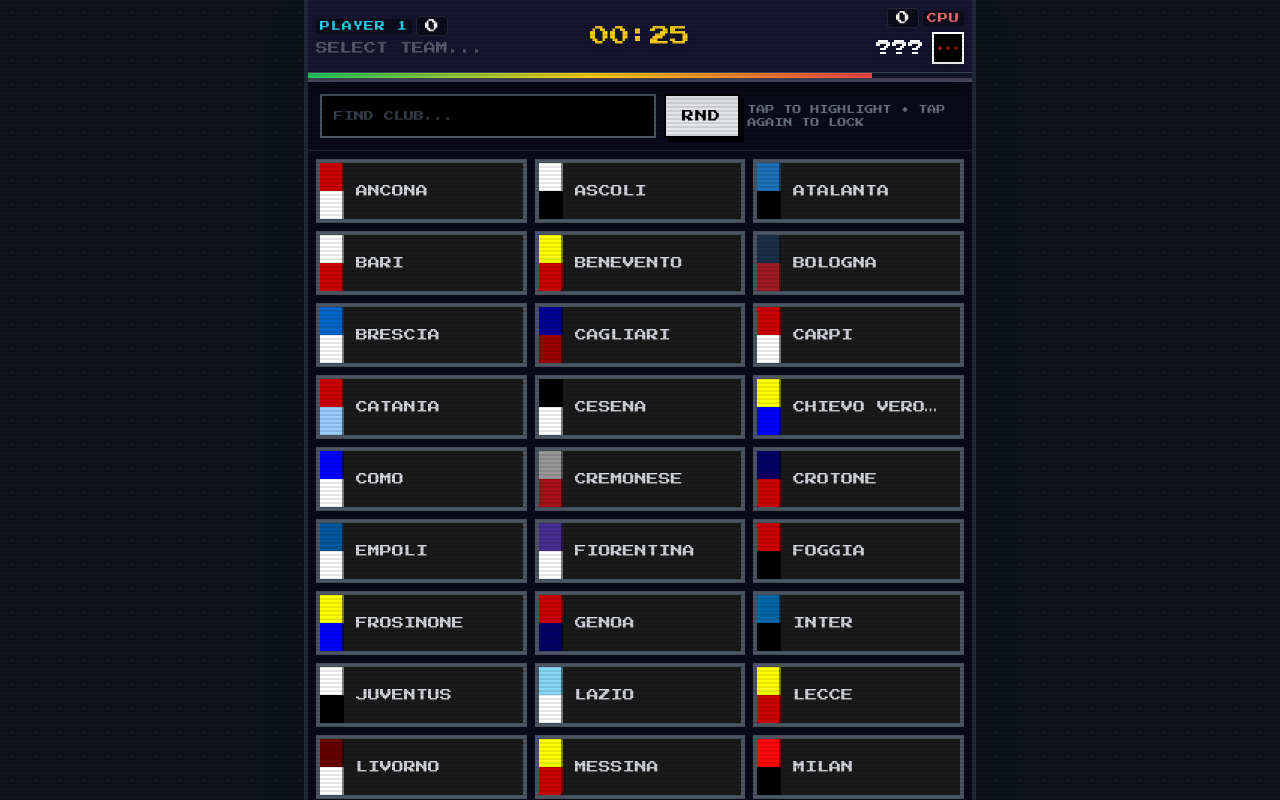
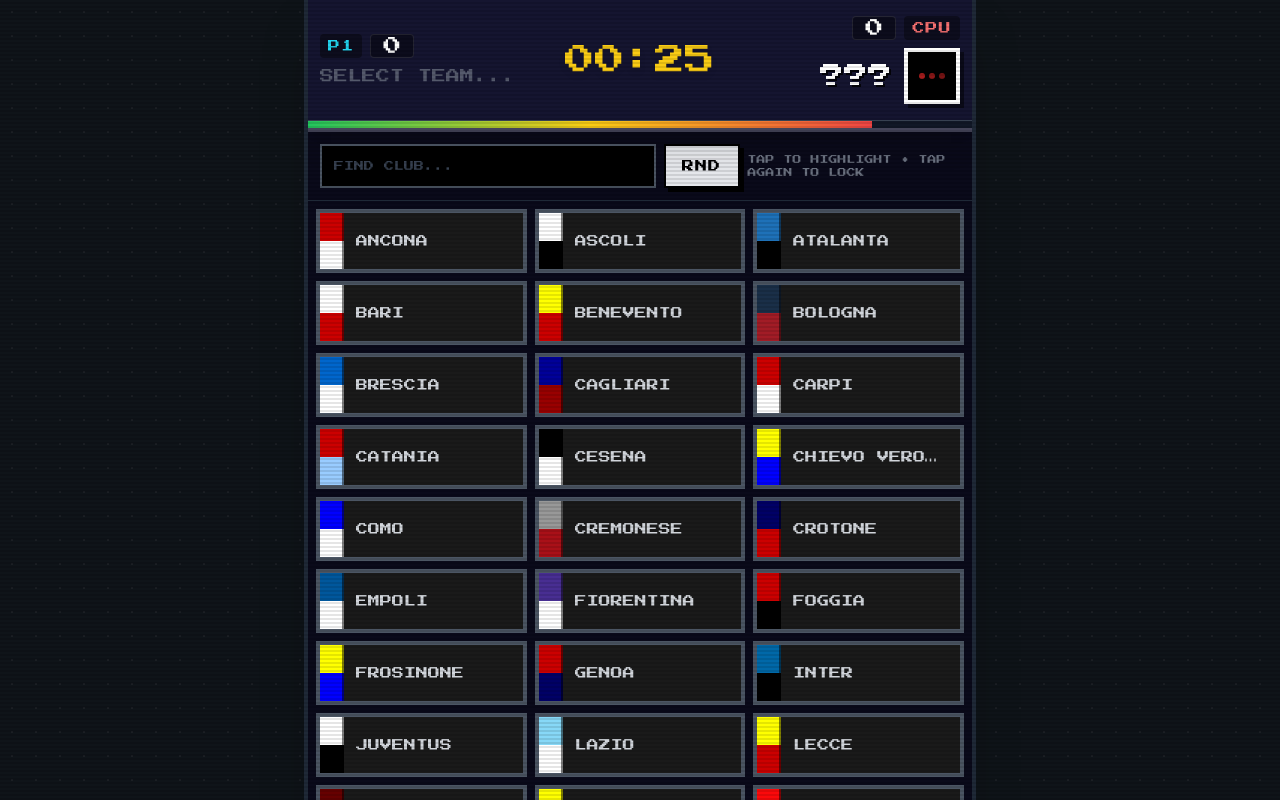
Before and after one commit to rubencarpinteri/istintopuro, a React (Vite) app: page /#/game in a window 1280 px wide. Shown: the top 800 px of the page. Built offline with nearby package versions, Linux system fonts and the light colour scheme.

Commit message:
feat: Improve HUD and error boundary
Refactor the GamePage HUD to use larger, more prominent score displays and adjust spacing for better readability on various screen sizes. Also, update the ErrorBoundary component to follow modern React class component best practices by including a constructor.

```diff
--- a/components/ErrorBoundary.tsx
+++ b/components/ErrorBoundary.tsx
@@ -1,4 +1,4 @@
-import React, { ErrorInfo, ReactNode } from 'react';
+import React, { Component, ErrorInfo, ReactNode } from 'react';
 
 interface ErrorBoundaryProps {
   children?: ReactNode;
@@ -9,10 +9,15 @@
   error?: Error;
 }
 
-export class ErrorBoundary extends React.Component<ErrorBoundaryProps, ErrorBoundaryState> {
-  public state: ErrorBoundaryState = {
-    hasError: false
-  };
+export class ErrorBoundary extends Component<ErrorBoundaryProps, ErrorBoundaryState> {
+  constructor(props: ErrorBoundaryProps) {
+    super(props);
+    this.state = {
+      hasError: false
+    };
+  }
+
+  public state: ErrorBoundaryState;
 
   public static getDerivedStateFromError(error: Error): ErrorBoundaryState {
     return { hasError: true, error };
--- a/pages/GamePage.tsx
+++ b/pages/GamePage.tsx
@@ -374,69 +374,69 @@
 
       {/* --- STICKY HUD --- */}
       <div className="sticky top-0 z-50 bg-[#151530] border-b-4 border-b-white/20 shadow-xl">
-         <div className="grid grid-cols-[1fr_auto_1fr] items-center p-2 min-h-[60px]">
+         <div className="grid grid-cols-[1fr_auto_1fr] items-center p-3 min-h-[100px] sm:min-h-[120px]">
 
              {/* PLAYER 1 */}
-             <div className="flex flex-col items-start min-w-0 pr-1">
-                 <div className="flex items-center gap-1 mb-1">
-                     <span className="text-[10px] text-cyan-400 font-pixel tracking-widest bg-black/40 px-1 rounded">PLAYER 1</span>
-                     <div className="flex h-5 items-center bg-black/40 px-2 rounded border border-white/10">
-                        <span className="text-sm font-pixel text-white">{scores.user}</span>
+             <div className="flex flex-col items-start min-w-0 pr-2">
+                 <div className="flex items-center gap-2 mb-2">
+                     <span className="text-xs text-cyan-400 font-pixel tracking-widest bg-black/40 px-2 py-1 rounded">P1</span>
+                     <div className="flex h-6 items-center bg-black/40 px-3 rounded border border-white/10">
+                        <span className="text-lg font-pixel text-white">{scores.user}</span>
                      </div>
                  </div>
 
                  {userTeam ? (
-                    <div className="flex items-center gap-2 w-full">
-                         <div className="h-8 w-8 border-2 border-white shrink-0 shadow-lg"
+                    <div className="flex items-center gap-3 w-full">
+                         <div className="h-12 w-12 sm:h-14 sm:w-14 border-4 border-white shrink-0 shadow-[4px_4px_0px_0px_rgba(0,0,0,0.5)]"
                               style={{ background: `linear-gradient(135deg, ${userTeam.colors[0]} 50%, ${userTeam.colors[1]} 50%)` }}></div>
-                         <span className="font-pixel text-sm sm:text-base text-white truncate leading-tight drop-shadow-md">
+                         <span className="font-pixel text-lg sm:text-2xl text-white leading-tight drop-shadow-[2px_2px_0px_rgba(0,0,0,0.8)] uppercase break-words min-w-0">
                             {userTeam.name}
                          </span>
                     </div>
                  ) : (
-                    <span className="font-pixel text-xs text-gray-500 animate-pulse">SELECT TEAM...</span>
+                    <span className="font-pixel text-sm text-gray-500 animate-pulse">SELECT TEAM...</span>
                  )}
              </div>
 
              {/* CENTER STATUS */}
              <div className="flex flex-col items-center justify-center px-2">
                  {gameState === GameState.SELECTION ? (
-                    <div className="text-xl font-pixel text-yellow-400 tabular-nums drop-shadow-md">
+                    <div className="text-3xl font-pixel text-yellow-400 tabular-nums drop-shadow-md">
                         {formatTime(timeLeft)}
                     </div>
                  ) : (
-                    <span className="text-gray-500 font-pixel text-xl font-bold opacity-50">VS</span>
+                    <div className="text-2xl font-pixel text-gray-600 font-bold opacity-50">VS</div>
                  )}
              </div>
 
              {/* CPU */}
-             <div className="flex flex-col items-end min-w-0 pl-1">
-                 <div className="flex items-center gap-1 mb-1">
-                     <div className="flex h-5 items-center bg-black/40 px-2 rounded border border-white/10">
-                        <span className="text-sm font-pixel text-white">{scores.opponent}</span>
+             <div className="flex flex-col items-end min-w-0 pl-2">
+                 <div className="flex items-center gap-2 mb-2">
+                     <div className="flex h-6 items-center bg-black/40 px-3 rounded border border-white/10">
+                        <span className="text-lg font-pixel text-white">{scores.opponent}</span>
                      </div>
-                     <span className="text-[10px] text-red-400 font-pixel tracking-widest bg-black/40 px-1 rounded">CPU</span>
+                     <span className="text-xs text-red-400 font-pixel tracking-widest bg-black/40 px-2 py-1 rounded">CPU</span>
                  </div>
 
-                 <div className="flex items-center gap-2 w-full justify-end">
+                 <div className="flex items-center gap-3 w-full justify-end">
                       {opponentTeam ? (
                          <>
-                            <span className="font-pixel text-sm sm:text-base text-white truncate leading-tight drop-shadow-md text-right">
+                            <span className="font-pixel text-lg sm:text-2xl text-white leading-tight drop-shadow-[2px_2px_0px_rgba(0,0,0,0.8)] text-right uppercase break-words min-w-0">
                                 {gameState === GameState.SELECTION ? '???' : opponentTeam.name}
                             </span>
-                            <div className={`h-8 w-8 border-2 border-white shrink-0 shadow-lg flex items-center justify-center overflow-hidden ${gameState === GameState.SELECTION ? 'bg-black' : ''}`}
+                            <div className={`h-12 w-12 sm:h-14 sm:w-14 border-4 border-white shrink-0 shadow-[4px_4px_0px_0px_rgba(0,0,0,0.5)] flex items-center justify-center overflow-hidden ${gameState === GameState.SELECTION ? 'bg-black' : ''}`}
                                  style={gameState !== GameState.SELECTION ? { background: `linear-gradient(135deg, ${opponentTeam.colors[0]} 50%, ${opponentTeam.colors[1]} 50%)` } : {}}>
                                  {gameState === GameState.SELECTION && (
                                      <div className="flex gap-1 items-center">
-                                         <div className="w-1 h-1 bg-red-600 rounded-full animate-pulse"></div>
-                                         <div className="w-1 h-1 bg-red-600 rounded-full animate-pulse" style={{ animationDelay: '150ms' }}></div>
-                                         <div className="w-1 h-1 bg-red-600 rounded-full animate-pulse" style={{ animationDelay: '300ms' }}></div>
+                                         <div className="w-1.5 h-1.5 bg-red-600 rounded-full animate-pulse"></div>
+                                         <div className="w-1.5 h-1.5 bg-red-600 rounded-full animate-pulse" style={{ animationDelay: '150ms' }}></div>
+                                         <div className="w-1.5 h-1.5 bg-red-600 rounded-full animate-pulse" style={{ animationDelay: '300ms' }}></div>
                                      </div>
                                  )}
                             </div>
                          </>
                       ) : (
-                         <span className="font-pixel text-xs text-gray-500">WAITING</span>
+                         <span className="font-pixel text-sm text-gray-500">WAITING</span>
                       )}
                  </div>
              </div>
@@ -444,7 +444,7 @@
 
          {/* Timer Progress Bar */}
          {gameState === GameState.SELECTION && (
-             <div className="w-full h-1.5 bg-gray-900 border-t border-gray-700 relative">
+             <div className="w-full h-2 bg-gray-900 border-t border-gray-700 relative">
                  <div
                     className="h-full bg-gradient-to-r from-green-500 via-yellow-400 to-red-500 transition-all duration-1000 ease-linear"
                     style={{ width: `${(timeLeft / 30) * 100}%` }}
@@ -545,7 +545,7 @@
                 <div className="w-24 h-24 mb-4 border-4 border-white mx-auto bg-gray-800 flex items-center justify-center shadow-[0_0_20px_rgba(255,255,255,0.2)]">
                     <div className="w-20 h-20" style={{ background: `linear-gradient(135deg, ${userTeam?.colors[0]} 50%, ${userTeam?.colors[1]} 50%)` }}></div>
                 </div>
-                <p className="font-pixel text-sm text-white bg-black px-2 py-1 border border-gray-700">{userTeam?.name}</p>
+                <p className="font-pixel text-xl text-white bg-black px-3 py-1 border border-gray-700">{userTeam?.name}</p>
              </div>
 
              <div className="text-4xl font-pixel text-white">&</div>
@@ -554,7 +554,7 @@
                 <div className="w-24 h-24 mb-4 border-4 border-white mx-auto bg-gray-800 flex items-center justify-center shadow-[0_0_20px_rgba(255,255,255,0.2)]">
                     <div className="w-20 h-20" style={{ background: `linear-gradient(135deg, ${opponentTeam?.colors[0]} 50%, ${opponentTeam?.colors[1]} 50%)` }}></div>
                 </div>
-                <p className="font-pixel text-sm text-white bg-black px-2 py-1 border border-gray-700">{opponentTeam?.name}</p>
+                <p className="font-pixel text-xl text-white bg-black px-3 py-1 border border-gray-700">{opponentTeam?.name}</p>
              </div>
           </div>
         </div>
```
